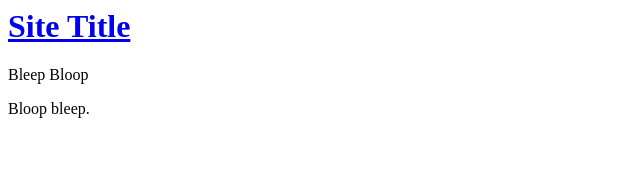
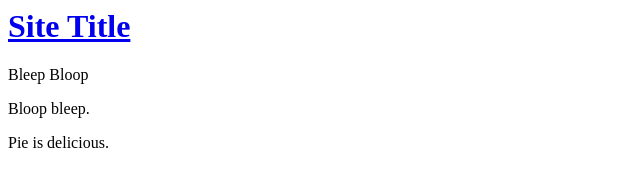
Before and after one commit to JeanTheBean/reimagined-broccoli, a plain HTML site: page index.html in a window 1280 px wide. Shown: the whole page, without its empty margins (0-640 px from the left). Drawn offline with Linux system fonts and the light colour scheme.

Commit message:
Pie is delicious
Added a sentence to see how that will affect the interaction between index and stylesheet.

```diff
--- a/index.html
+++ b/index.html
@@ -10,6 +10,7 @@
 	</div>
 	<div class="main"> <!-- MAIN CONTENT -->
 		<p>Bloop bleep.</p>
+		<p>Pie is delicious.</p>
 	</div>
 </body>
 </html>
```
